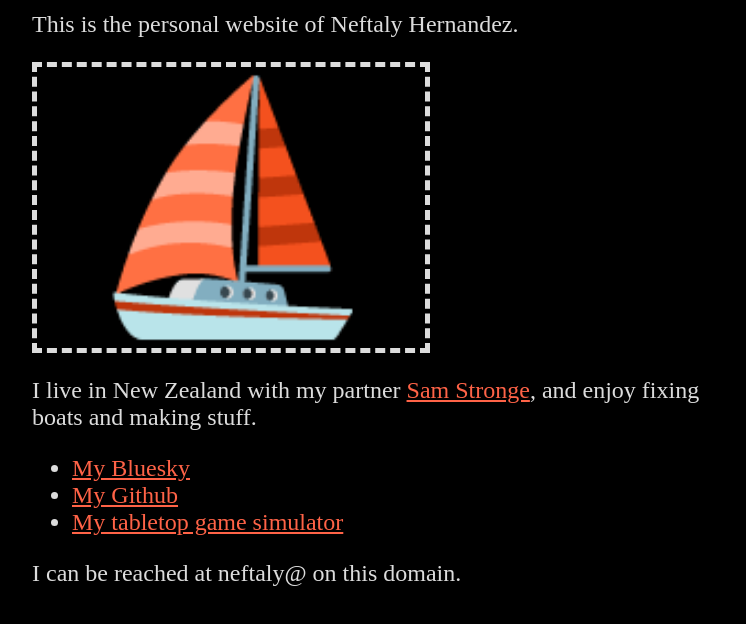
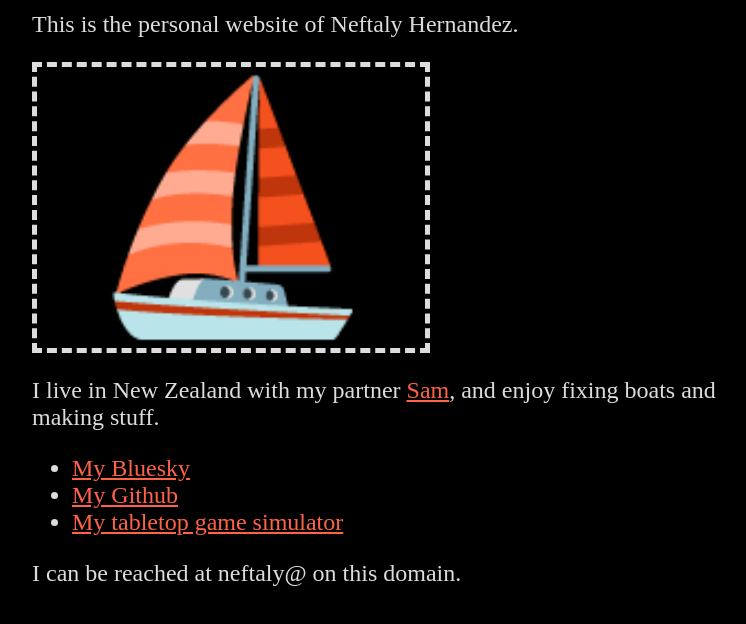
Before and after one commit to neftaly/neftaly.github.io, a plain HTML site: page index.html in a window 1280 px wide. Shown: the part 108-732 px from the top of the page, without its empty margins (248-994 px from the left). Drawn offline with Linux system fonts and the light colour scheme.

Commit message:
Update index.html

```diff
--- a/index.html
+++ b/index.html
@@ -44,7 +44,7 @@
 
 	<p>
 		I live in New Zealand with my partner
-		<a href="https://scholar.google.co.nz/citations?user=SoguyO4AAAAJ">Sam Stronge</a>,
+		<a href="https://scholar.google.co.nz/citations?user=SoguyO4AAAAJ">Sam</a>,
 		and enjoy fixing boats and making stuff.
 	</p>
 	<ul>
```
